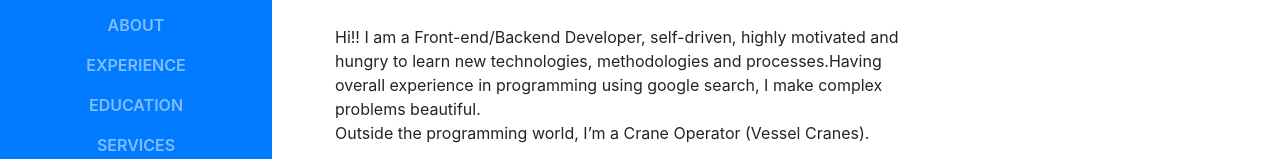
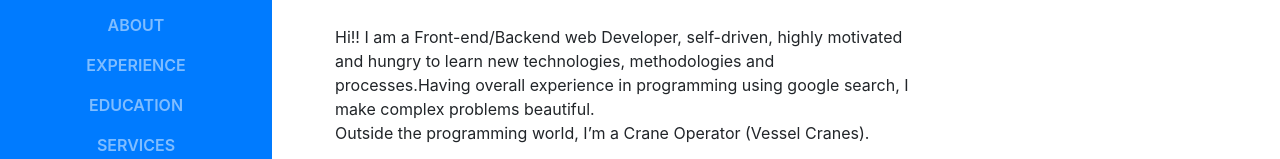
Before and after one commit to aiboroma467/aiboroma467.github.io, a website with bundled scripts: page index.html in a window 1280 px wide. Shown: the part 359-518 px from the top of the page. Built offline with nearby package versions, Linux system fonts and the light colour scheme; files whose address does not match are found by name; a web font is replaced by a local one.

Commit message:
Update index.html

```diff
--- a/index.html
+++ b/index.html
@@ -79,7 +79,7 @@
           <div class="subheading mb-5">Resident in Port Harcourt, Rivers, Nigeria. +2348032550577 ·
             <a href="mailto:aiboroma467@gmail.com">aiboroma467@gmail.com</a>
           </div>
-          <p class="col-lg-8 mb-3">Hi!! I am a Front-end/Backend Developer, self-driven, highly motivated and hungry
+          <p class="col-lg-8 mb-3">Hi!! I am a Front-end/Backend web Developer, self-driven, highly motivated and hungry
 				to learn new technologies, methodologies and processes.Having overall experience in
 				programming using google search, I make complex problems beautiful.<br>
 				Outside the programming world, I’m a Crane Operator (Vessel Cranes).
```
